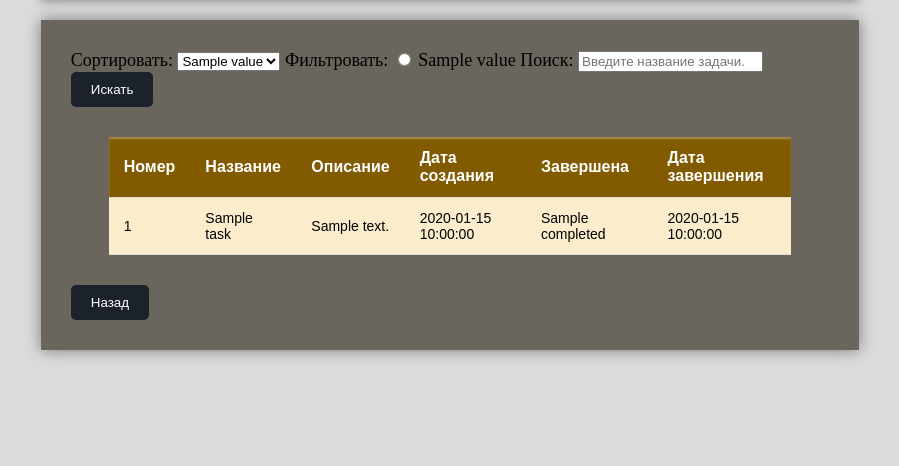
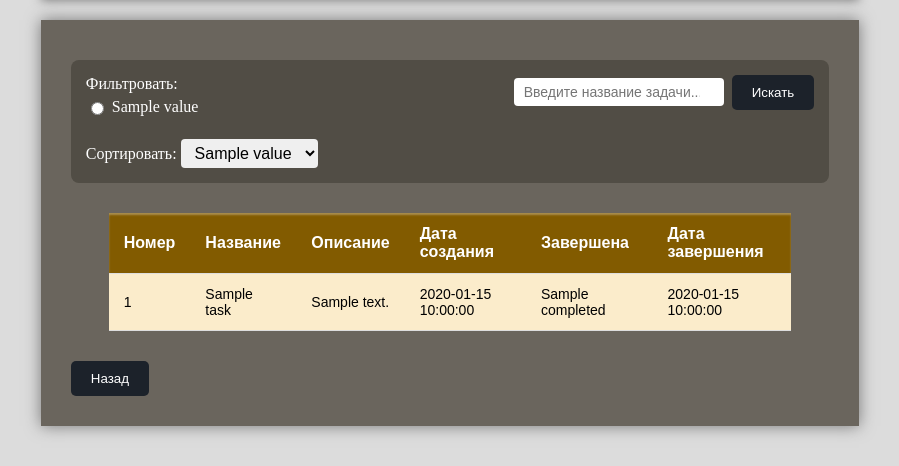
Before and after one commit to MelKatya/daily_journal, a Flask app: template flask-version/templates/tasks.html in a window 1280 px wide. Shown: the part 148-614 px from the top of the page, without its empty margins (190-1089 px from the left). Run offline with Flask 3, Linux system fonts and the light colour scheme; the template is opened without the code that fills it: most values are stand-ins (such as "Sample title", 1, 10 or a date in 2020).

Commit message:
add filter/sorted and search for all tasks

```diff
--- a/flask-version/static/style.css
+++ b/flask-version/static/style.css
@@ -30,6 +30,12 @@ input[type="submit"]:hover, button:hover {
     color: #6a655d;
     border: 1px solid #1c222a;
     transition: background 0.5s ease;
+}
+
+input[type="search"] {
+    width: 210px;
+    padding: 7px 10px;
+    border-radius: 5px;
 }
 
 legend {
@@ -125,7 +131,6 @@ legend {
     box-sizing: border-box;
 }
 
-
 table.customTable {
     width: 90%;
     margin: 30px auto;
@@ -153,4 +158,56 @@ table.customTable {
 
     tr:hover {
     background-color: #f5d280;
+    }
 }
+
+.toolbar {
+    display: flex;
+    align-items: flex-start;
+    margin: 10px auto;
+    background-color: #514d45;
+    padding: 15px;
+    border-radius: 8px;
+}
+
+.filter-group {
+    display: flex;
+    flex-direction: column;
+    gap: 15px;
+    color: #fff;
+    font-size: 16px;
+}
+
+.filter-options {
+    display: flex;
+    flex-direction: row;
+    gap: 10px;
+    margin-top: 5px;
+}
+
+.filter select {
+    padding: 5px 10px;
+    font-size: 16px;
+    border-radius: 4px;
+    border: none;
+    margin-top: 8px;
+}
+.radio-label {
+    display: flex;
+    align-items: right;
+    gap: 5px;
+}
+
+.search {
+    margin-left: auto;
+    display: flex;
+    gap: 8px;
+    align-items: center;
+}
+
+.search input[type="search"] {
+    padding: 6px 10px;
+    font-size: 14px;
+    border-radius: 4px;
+    border: none;
+}
--- a/flask-version/templates/tasks.html
+++ b/flask-version/templates/tasks.html
@@ -10,30 +10,38 @@
           <h1>Ежедневник</h1>
     </div>
     <div class="container">
-        <div>
-            <form action="/tasks" method="get" >
+        <div class="toolbar">
+            <div class="filter-group">
+                <div class="filter">
+                    <label>Фильтровать:</label>
+                    <div class="filter-options">
+                        {% for key, value in html_param.FILTER.html_map.items() %}
+                            <label class="radio-label">
+                                <input type="radio" name="{{ html_param.FILTER.name }}" value="{{ key }}"
+                                       onchange="this.form.submit()"
+                                       {% if filter_option == key %}checked{% endif %}>
+                                {{ value }}
+                            </label>
+                        {% endfor %}
+                    </div>
+                </div>
 
-                <label>Сортировать:</label>
-                <select name={{ html_param.SORTED.name }} onchange="this.form.submit()">
-                    {% for key, value in html_param.SORTED.html_map.items()  %}
-                        <option value={{ key }} {% if sort_option==key %} selected{% endif %}>{{  value }}</option>
-                    {% endfor %}
-                </select>
+                <div class="filter">
+                    <label>Сортировать:</label>
+                    <select name="{{ html_param.SORTED.name }}" onchange="this.form.submit()">
+                        {% for key, value in html_param.SORTED.html_map.items() %}
+                            <option value="{{ key }}" {% if sort_option==key %} selected{% endif %}>{{ value }}</option>
+                        {% endfor %}
+                    </select>
+                </div>
+            </div>
 
-                <label>Фильтровать:</label>
-                {% for key, value in html_param.FILTER.html_map.items()  %}
-                    <input type="radio" name={{ html_param.FILTER.name }} onchange="this.form.submit()" value={{ key }} {% if filter_option==key %}checked{% endif %}/> {{  value }}
-                {% endfor %}
+            <div class="search">
+                <input type="search" name="{{ html_param.SEARCH.name }}" value="{{ search_query or '' }}" placeholder="Введите название задачи..." />
+                <input type="submit" value="Искать">
+            </div>
+        </div>
 
-                <label>Поиск:</label>
-                <input type="search" name={{ html_param.SEARCH.name }} value="{{ search_query or '' }}" placeholder="Введите название задачи..."/>
-                <input type="submit" value="Искать">
-
-            </form>
-            <form action="/tasks" method="get" >
-
-            </form>
-        </div>
         <table class="customTable">
             <thead>
                 <tr>
```
